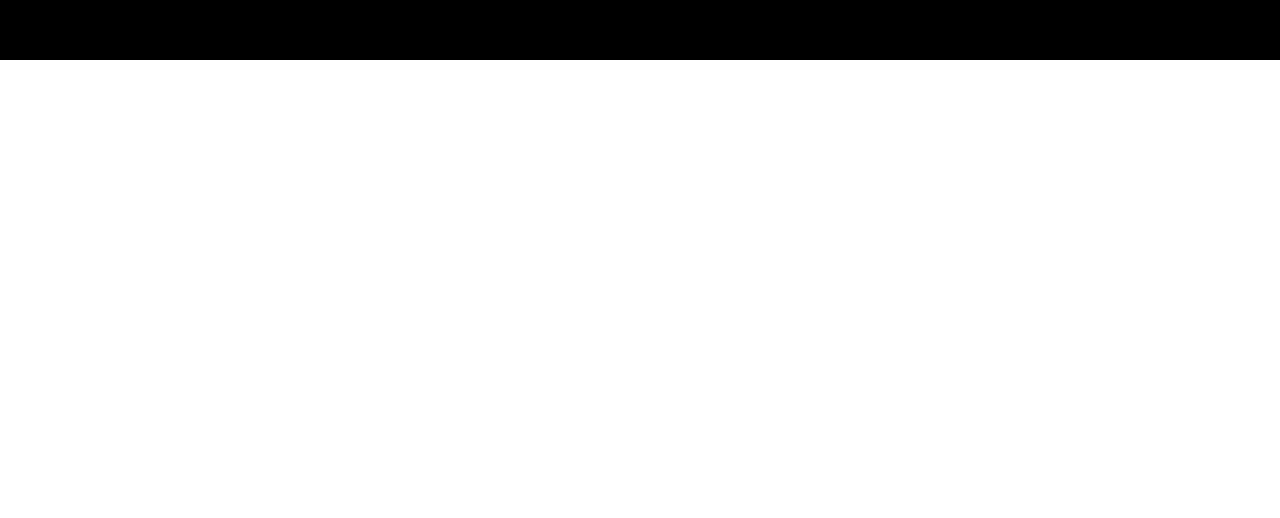
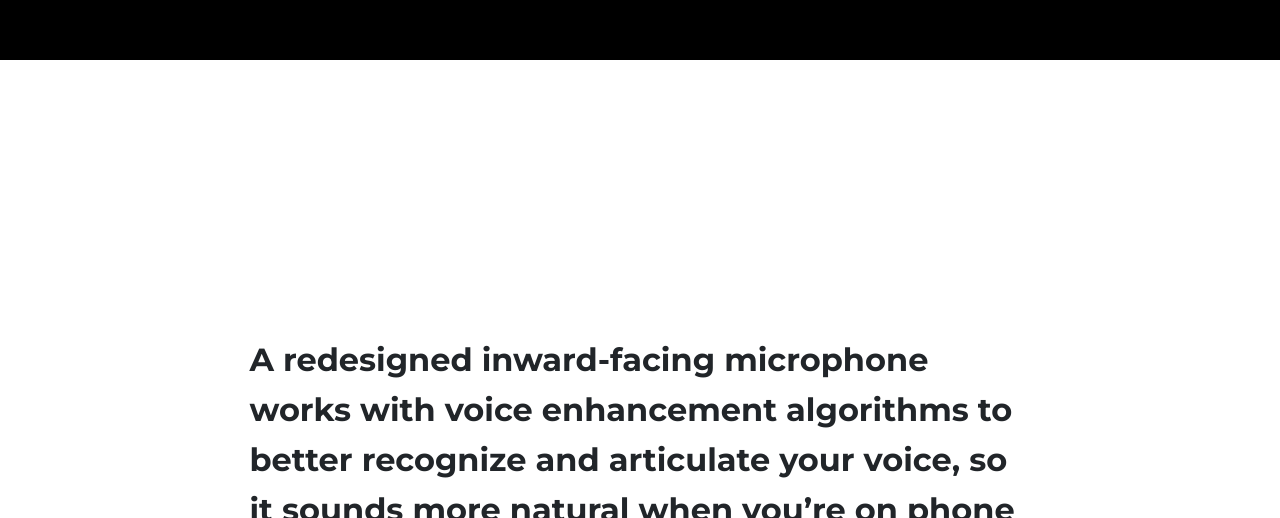
Before and after one commit to priyan1995/GSAP-Animation, a plain HTML site: page index.html in a window 1280 px wide. Shown: the part 11482-12000 px from the top of the page. Before the commit the page ends 11542 px from the top, so only its background shows below. Drawn offline with nearby package versions, Linux system fonts and the light colour scheme.

Commit message:
text-color layout

```diff
--- a/assets/css/style.css
+++ b/assets/css/style.css
@@ -418,3 +418,19 @@ body {
     margin-top: 35rem;
     padding-left: 40px;
 }
+
+/* section 7 */
+
+.pd-sec-text-highlight{
+    min-height: 100vh;
+    display: flex;
+    align-items: center;
+    justify-content: center;
+}
+
+.pd-sec-text-highlight h5{
+    max-width: 70%;
+    font-size: 32px;
+    line-height: 50px;
+    margin: auto;
+}
--- a/index.html
+++ b/index.html
@@ -188,6 +188,26 @@
   </section>
 
 
+  <section class="pd-sec-7 pd-padd pd-sec-text-highlight">
+     <div class="container">
+      <div class="row mh-row-90">
+        </div>
+          <h5>A redesigned inward-facing microphone works with voice enhancement algorithms to better recognize and articulate your voice, so it sounds more natural when you’re on phone and video calls.</h5>
+        </div>
+
+  </section>
+
+
+
+
+  <section class="pd-sec-7 pd-padd pd-sec-text-highlight">
+    <div class="container">
+     <div class="row mh-row-90">
+       </div>
+      </div>
+
+ </section>
+
 
 
   <!-- Optional JavaScript; choose one of the two! -->
```
